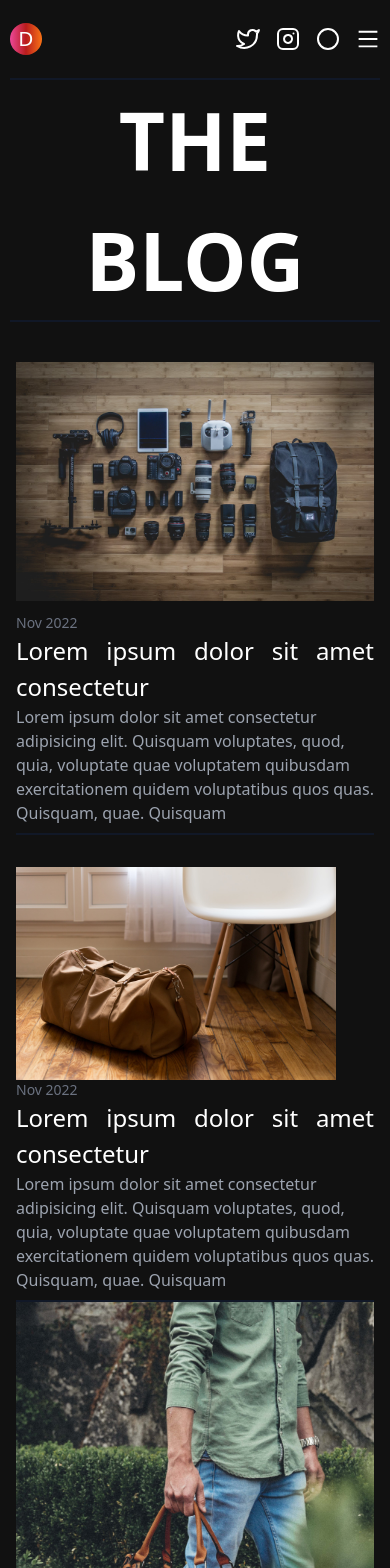
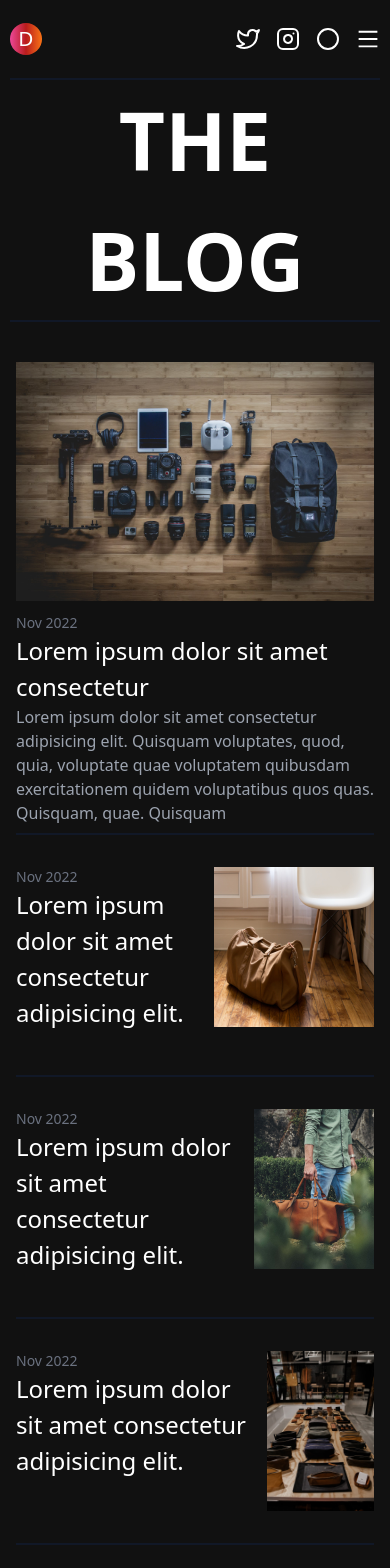
Before and after one commit to Wizard-Fingers/blog-mock-up, a React (Create React App) app: page / in a window 390 px wide. Shown: the top 1568 px of the page. Built offline with nearby package versions, Linux system fonts and the light colour scheme.

Commit message:
layout made to be mobile first

```diff
--- a/src/components/Layout.jsx
+++ b/src/components/Layout.jsx
@@ -10,14 +10,14 @@ export const Layout = () => {
     container: "flex flex-col",
     firstPhoto: " w-[40rem] md:w-[60rem]  object-cover pt-6 pb-3 ",
     firstPost: "p-4",
-    secondaryPhotos: "w-[20rem] flex ",
+    secondaryPhotos: "w-[10rem] h-[10rem] flex ",
     secondaryPosts: " flex flex-col p-4",
     secondaryPost: "",
-    mainText: " text-white text-[1.5rem] font-[1rem] text-justify",
+    mainText: " text-white text-[1.5rem]  ",
     secondaryText: " text-gray-400  font-small",
     date: "text-gray-500  text-sm",
     line: "border-b-2 border-gray-900 w-full mx-auto pt-2",
-  }
+  };
   return (
     <div className={style.container}>
       <div className={style.firstPost}>
@@ -39,26 +39,52 @@ export const Layout = () => {
       </div>
 
       <div className={style.secondaryPosts}>
-        <div className={style.secondaryPost}>
+        <div className="flex  flex-row-reverse w-full pb-6">
           <img
             className={style.secondaryPhotos}
             src={second}
             alt="a brown canvas bag next to a Swedish-modern type chair on a hardwood floor below a window"
           />
-          <div className={style.date}>Nov 2022</div>
-          <div className={style.mainText}>
-            Lorem ipsum dolor sit amet consectetur
+          <div className="w-4rem pb-3 mr-3">
+            <div className={style.mainText}>
+              <div className={style.date}>Nov 2022</div>
+              Lorem ipsum dolor sit amet consectetur adipisicing elit.
+            </div>
           </div>
-          <div className={style.secondaryText}>
-            Lorem ipsum dolor sit amet consectetur adipisicing elit. Quisquam
-            voluptates, quod, quia, voluptate quae voluptatem quibusdam
-            exercitationem quidem voluptatibus quos quas. Quisquam, quae.
-            Quisquam
+        </div>
+        <div className={style.line}></div>
+      </div>
+      <div className={style.secondaryPosts}>
+        <div className="flex  flex-row-reverse w-full pb-6">
+          <img
+            className={style.secondaryPhotos}
+            src={third}
+            alt="a brown canvas bag next to a Swedish-modern type chair on a hardwood floor below a window"
+          />
+          <div className="w-4rem pb-3 mr-3">
+            <div className={style.mainText}>
+              <div className={style.date}>Nov 2022</div>
+              Lorem ipsum dolor sit amet consectetur adipisicing elit.
+            </div>
           </div>
-          <div className={style.line}></div>
         </div>
-        <img src={third} alt="/" />
-        <img src={fourth} alt="/" />
+        <div className={style.line}></div>
+      </div>
+      <div className={style.secondaryPosts}>
+        <div className="flex  flex-row-reverse w-full pb-6">
+          <img
+            className={style.secondaryPhotos}
+            src={fourth}
+            alt="a brown canvas bag next to a Swedish-modern type chair on a hardwood floor below a window"
+          />
+          <div className="w-4rem pb-3 mr-3">
+            <div className={style.mainText}>
+              <div className={style.date}>Nov 2022</div>
+              Lorem ipsum dolor sit amet consectetur adipisicing elit.
+            </div>
+          </div>
+        </div>
+        <div className={style.line}></div>
       </div>
     </div>
   );
--- a/src/components/Navbar.jsx
+++ b/src/components/Navbar.jsx
@@ -28,9 +28,8 @@ export const Navbar = () => {
     links:
       "text-white hover:text-gray-400 w-full md:w-auto h-full text-[1.3rem] font-[1rem] cursor-pointer py-2 block pl-4",
     socialMediaIcon:
-      "text-white text-2xl font-bold cursor-pointer  hover:bg-gradient-to-r from-pink-500 via-red-700 to-orange-500 rounded ",
-    socialMediaIconContainer:
-      "flex items-row justify-center space-x-4 hover:animate-bounce",
+      " text-white text-2xl font-bold cursor-pointer  hover:bg-gradient-to-r from-pink-500 via-red-700 to-orange-500 rounded ",
+    socialMediaIconContainer: "flex items-row justify-center space-x-4 ",
   };
 
   let navClass = "w-full absolute top-20 left-0 bg-[#111111] md:relative md:top-auto md:w-auto md:block";
```
